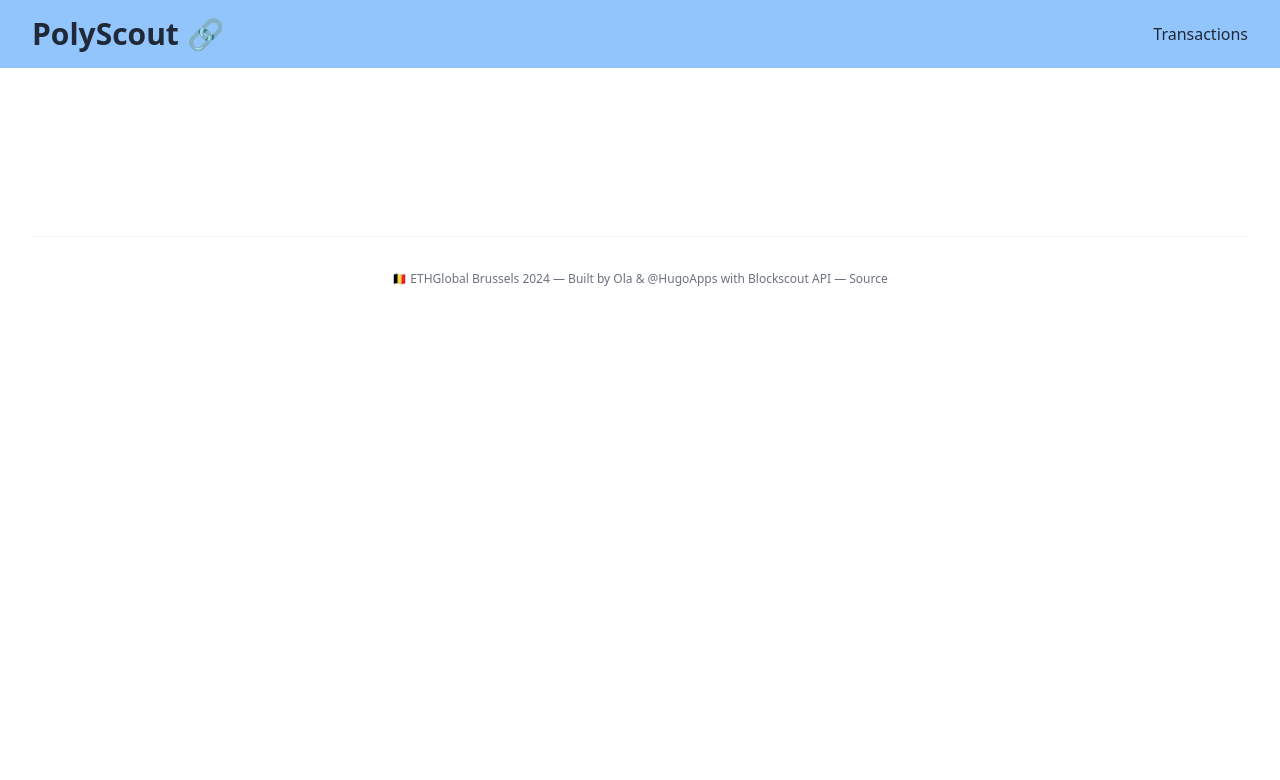
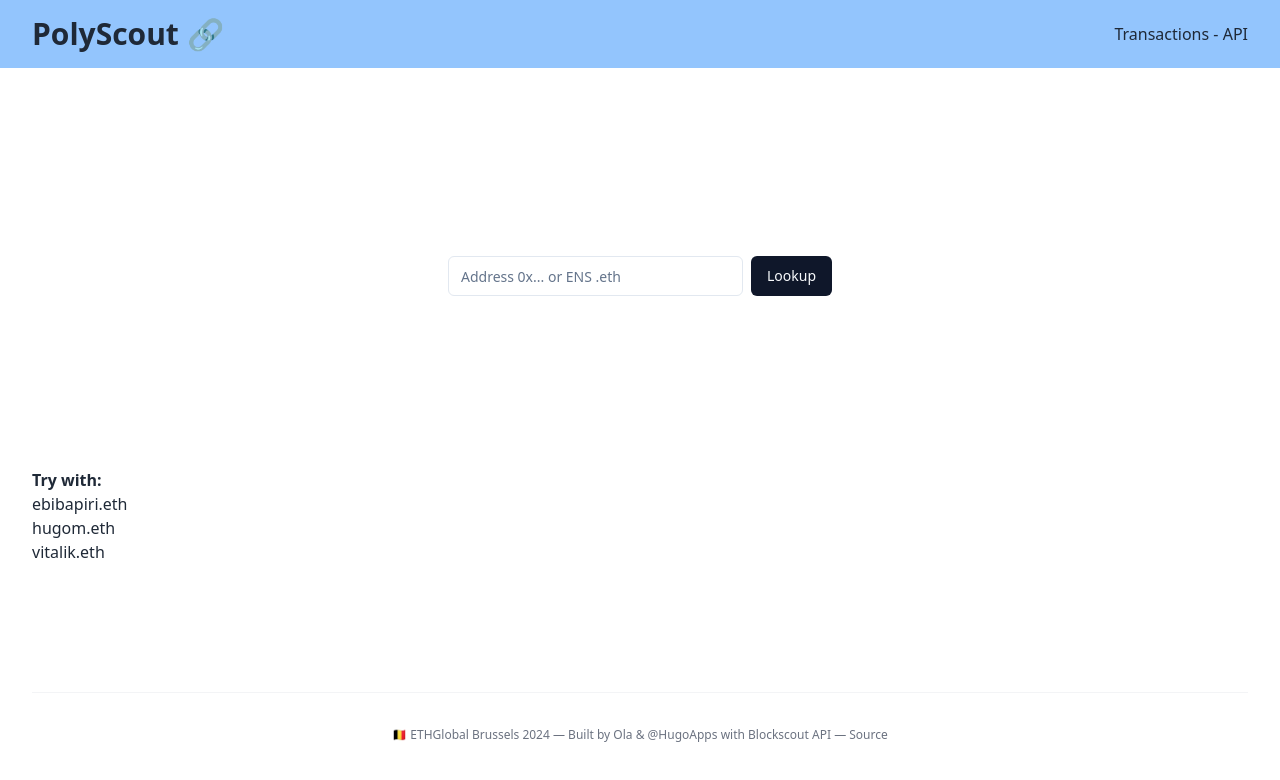
Before and after one commit to Hugoo/ETHBrussels-24, a Next.js app: page / in a window 1280 px wide. Shown: the top 780 px of the page. Built offline with nearby package versions, Linux system fonts and the light colour scheme.

Commit message:
Add text input on the frontend page

```diff
--- a/src/app/layout.tsx
+++ b/src/app/layout.tsx
@@ -29,7 +29,14 @@ export default function RootLayout({
               <div className="text-lef">
                 <Link className="hover:text-gray-500" href="/transactions">
                   Transactions
-                </Link>
+                </Link>{" "}
+                -{" "}
+                <a
+                  className="hover:text-gray-500"
+                  href="https://github.com/Hugoo/ETHBrussels-24?tab=readme-ov-file#api"
+                >
+                  API
+                </a>
               </div>
             </div>
           </div>
--- a/src/app/page.tsx
+++ b/src/app/page.tsx
@@ -1,9 +1,33 @@
 "use client";
+
+import AddressInput from "@/components/AddressInput";
+import Link from "next/link";
 
 export default function Home() {
   return (
-    <>
-      <input />
-    </>
+    <div>
+      <div className="flex items-center justify-center h-96">
+        <AddressInput />
+      </div>
+      <strong>Try with:</strong>
+      <br />
+      <ul>
+        <li>
+          <Link href="/address/0x95E9BeDBc090da23Fd2975C38505B59c24143a9d">
+            ebibapiri.eth
+          </Link>
+        </li>
+        <li>
+          <Link href="/address/0xFdf6576E21641A65bCceA63B576B3D29FFC2D12f">
+            hugom.eth
+          </Link>
+        </li>
+        <li>
+          <Link href="/address/0xd8dA6BF26964aF9D7eEd9e03E53415D37aA96045">
+            vitalik.eth
+          </Link>
+        </li>
+      </ul>
+    </div>
   );
 }
--- /dev/null
+++ b/src/components/AddressInput/AddressInput.tsx
@@ -0,0 +1,18 @@
+import { Button } from "@/components/ui/button";
+import { Input } from "@/components/ui/input";
+
+const AddressInput: React.FC = () => {
+  return (
+    <div className="flex w-full max-w-sm items-center space-x-2">
+      <Input
+        data-form-type="other"
+        data-1p-ignore
+        data-lpignore="true"
+        placeholder="Address 0x... or ENS .eth"
+      />
+      <Button type="submit">Lookup</Button>
+    </div>
+  );
+};
+
+export default AddressInput;
--- /dev/null
+++ b/src/components/AddressInput/index.ts
@@ -0,0 +1 @@
+export { default } from "./AddressInput";
--- /dev/null
+++ b/src/components/ui/input.tsx
@@ -0,0 +1,25 @@
+import * as React from "react"
+
+import { cn } from "@/lib/utils"
+
+export interface InputProps
+  extends React.InputHTMLAttributes<HTMLInputElement> {}
+
+const Input = React.forwardRef<HTMLInputElement, InputProps>(
+  ({ className, type, ...props }, ref) => {
+    return (
+      <input
+        type={type}
+        className={cn(
+          "flex h-10 w-full rounded-md border border-input bg-background px-3 py-2 text-sm ring-offset-background file:border-0 file:bg-transparent file:text-sm file:font-medium placeholder:text-muted-foreground focus-visible:outline-none focus-visible:ring-2 focus-visible:ring-ring focus-visible:ring-offset-2 disabled:cursor-not-allowed disabled:opacity-50",
+          className
+        )}
+        ref={ref}
+        {...props}
+      />
+    )
+  }
+)
+Input.displayName = "Input"
+
+export { Input }
```
Also changed, not shown: 1 other file (tests, documents, lock files or other folders).
